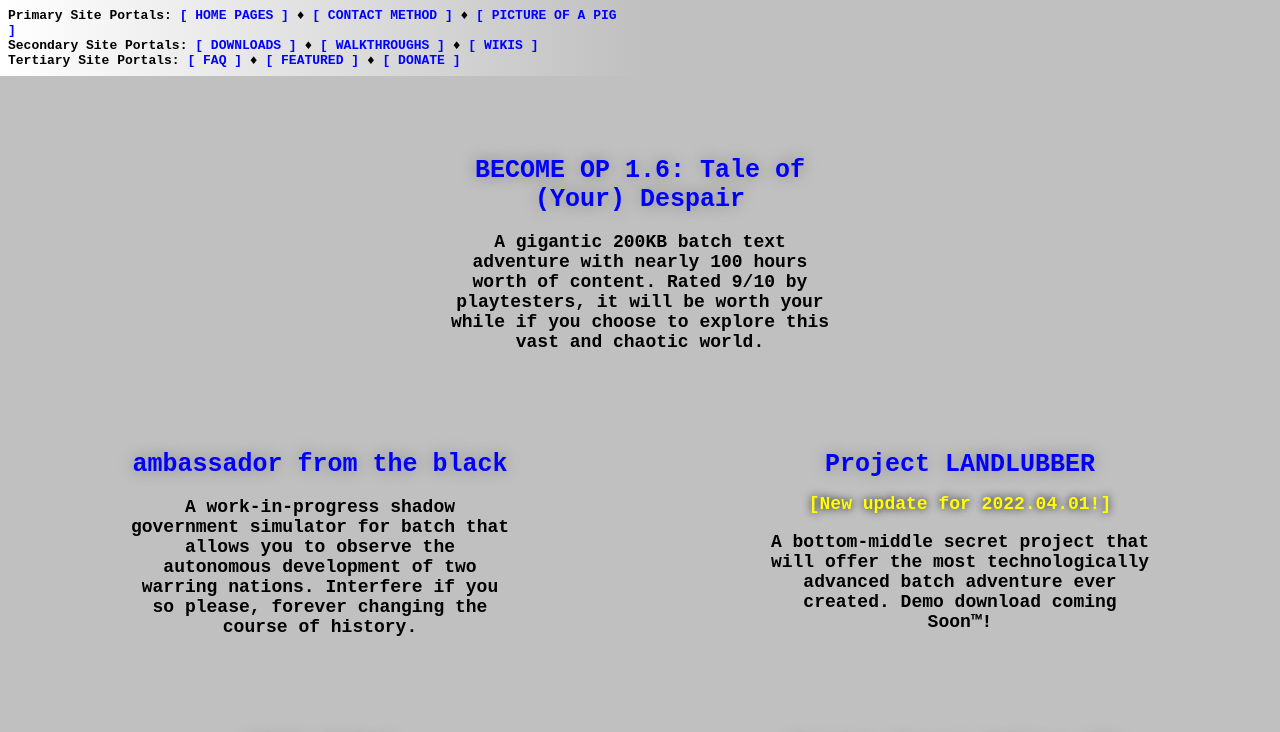
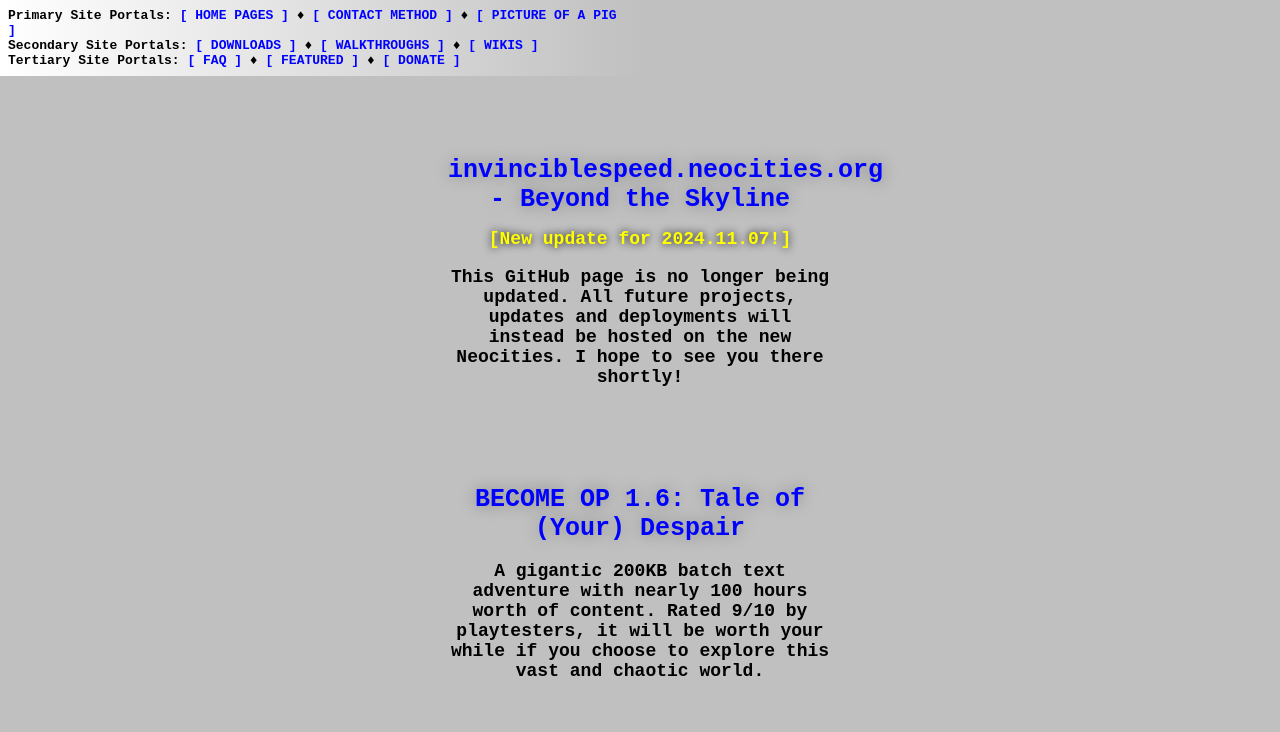
Before and after one commit to invinciblespeed/invinciblespeed.github.io, a plain HTML site: page index.html in a window 1280 px wide. Shown: the top 732 px of the page. Drawn offline with Linux system fonts and the light colour scheme.

Commit message:
index.html updated
index.html now links out to the current site for future projects.

```diff
--- a/index.html
+++ b/index.html
@@ -76,6 +76,14 @@
 		<b>
 			<div id="grad">
 				<div id="navPane"></div>
+			</div>
+			<div class="containerDiv">
+				<div class="linkDiv">
+					<a href="https://invinciblespeed.neocities.org/" class="titlecard">invinciblespeed.neocities.org - Beyond the Skyline</a>
+					<h2>[New update for 2024.11.07!]</h2>
+<!--Internal Descriptor: boptoyd-->
+					<p>This GitHub page is no longer being updated. All future projects, updates and deployments will instead be hosted on the new Neocities. I hope to see you there shortly!</p>
+				</div>
 			</div>
 			<div class="containerDiv">
 				<div class="linkDiv">
```
